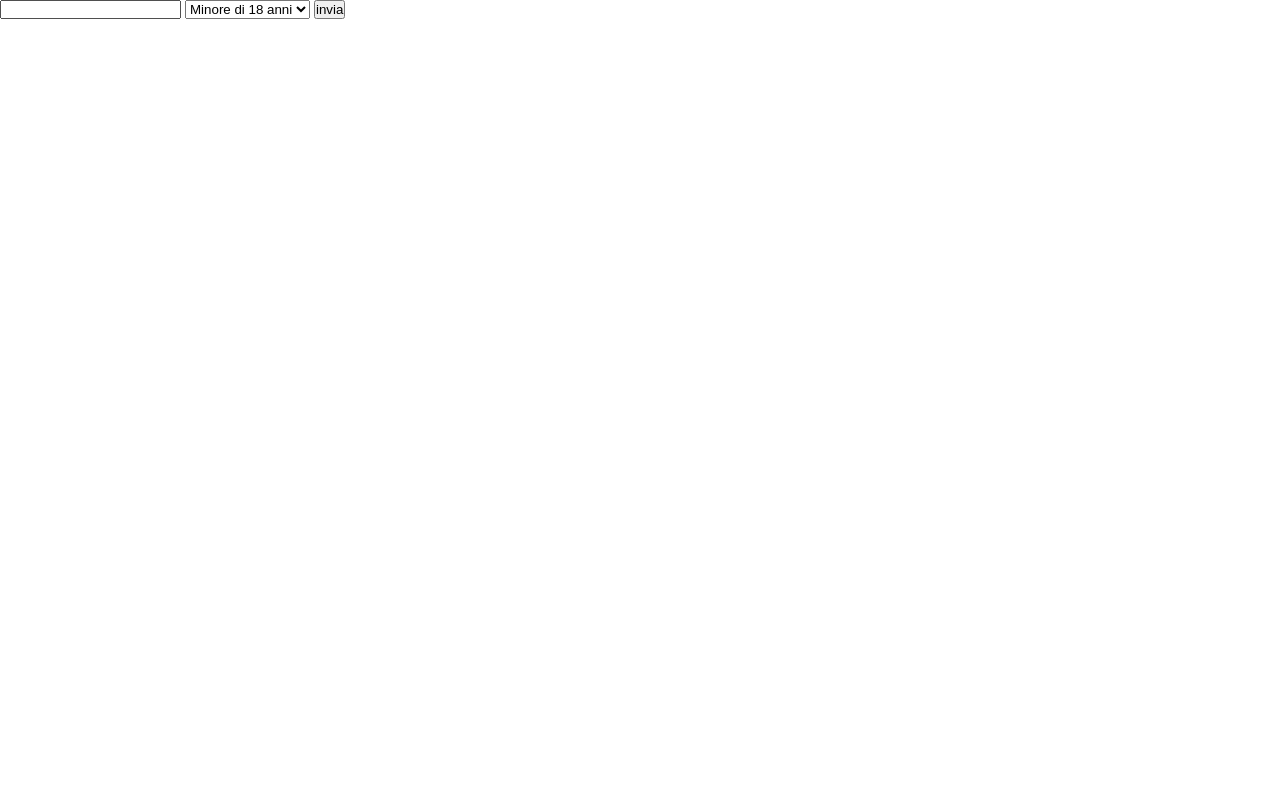
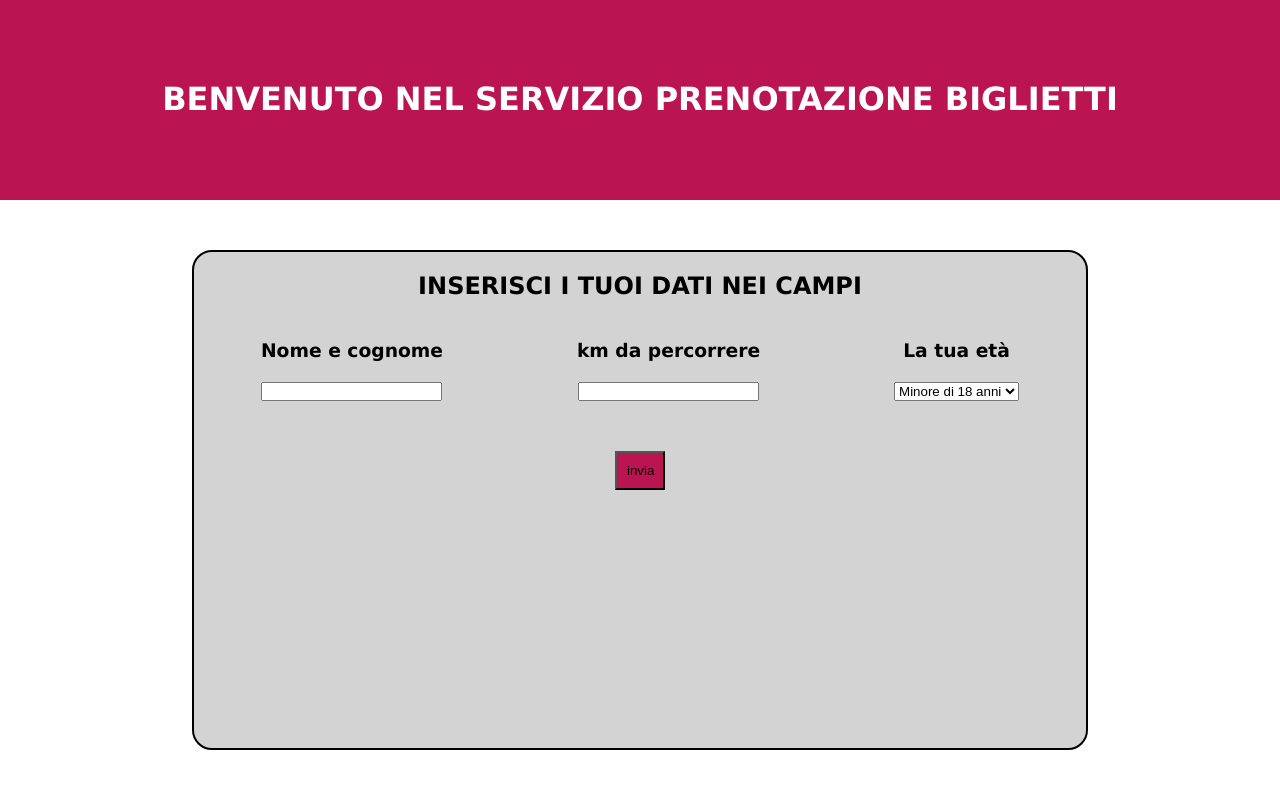
Before and after one commit to ludovicofiore/js-biglietto-treno-form, a plain HTML site: page index.html in a window 1280 px wide. Drawn offline with Linux system fonts and the light colour scheme.

Commit message:
inizio modifiche con css

```diff
--- a/css/style.css
+++ b/css/style.css
@@ -3,3 +3,55 @@
     padding: 0;
     box-sizing: border-box;
 }
+
+body {
+    font-family: Verdana, Geneva, Tahoma, sans-serif;
+}
+
+header {
+    width: 100%;
+    height: 200px;
+    background-color: rgb(186, 20, 81);
+}
+
+h1 {
+    text-align: center;
+    padding: 80px 0;
+    color: white;
+}
+
+main {
+    width: 70%;
+    margin: 0 auto;
+}
+
+.data-container {
+    width: 100%;
+    min-height: 500px;
+    border: 2px solid black;
+    border-radius: 20px;
+    background-color: lightgray;
+    margin: 50px 0;
+    text-align: center;
+}
+
+.data-container h2 {
+    margin: 20px 0;
+}
+
+.data {
+    display: flex;
+    justify-content: space-around;
+    margin-bottom: 50px;
+}
+
+.data-form h3 {
+    margin: 20px 0;
+}
+
+.input-button {
+    display: inline-block;
+    width: 50px;
+    padding: 10px;
+    background-color: rgb(186, 20, 81);
+}
--- a/index.html
+++ b/index.html
@@ -8,20 +8,49 @@
 </head>
 <body>
 
+    <header>
+        <h1>
+            BENVENUTO NEL SERVIZIO PRENOTAZIONE BIGLIETTI
+        </h1>
+    </header>
+
     <main>
+        <div class="data-container">
+
+            <h2>
+                INSERISCI I TUOI DATI NEI CAMPI
+            </h2>
+
+            <div class="data">
+                <div class="data-form">
+                    <h3>Nome e cognome</h3>
+                    <input type="text" class="input-name">
+                </div>
+
+                <div class="data-form">
+                    <h3>km da percorrere</h3>
                     <input type="text" class="input-km">
+                </div>
 
+                <div class="data-form">
+                    <h3>La tua età</h3>
                     <select name="age" class="input-age">
-            <option id="minorenne">Minore di 18 anni</option>
-            <option id="normale">Tra 18 e 65 anni</option>
-            <option id="over65">Over 65 anni</option>
+                        <option value="minorenne">Minore di 18 anni</option>
+                        <option value="maggiorenne">Tra 18 e 65 anni</option>
+                        <option value="over">Over 65 anni</option>
                     </select>
+                </div>
+
+            </div>
 
             <button class="input-button">invia</button>
 
             <h2 id="prezzo">
 
             </h2>
+
+
+        </div>
     </main>
 
 
--- a/js/main.js
+++ b/js/main.js
@@ -11,7 +11,7 @@ const askKm = document.querySelector(".input-km");
 console.log(askKm);
 
 // selezione input età
-const askAge = document.querySelector(".input-age");
+let askAge = document.querySelector(".input-age");
 
 console.log(askAge);
 
@@ -37,11 +37,10 @@ myButton.addEventListener("click",
 
         // applicazione eventuali sconti
         let finalPrice;
-        let underAge = document.getElementById("minorenne");
-        let middleAge = document.getElementById("normale");
-        let overAge = document.getElementById("over65");
+        let underAge = document.querySelectorAll("input[value='minorenne']");
+        let overAge = document.querySelectorAll("input[value='over']");
 
-        console.log(underAge, overAge);
+
 
         if (inputValueAge = underAge) { // se minorenne sconto 20%
 
```
Lines whose indentation alone changed are shown as unchanged.
